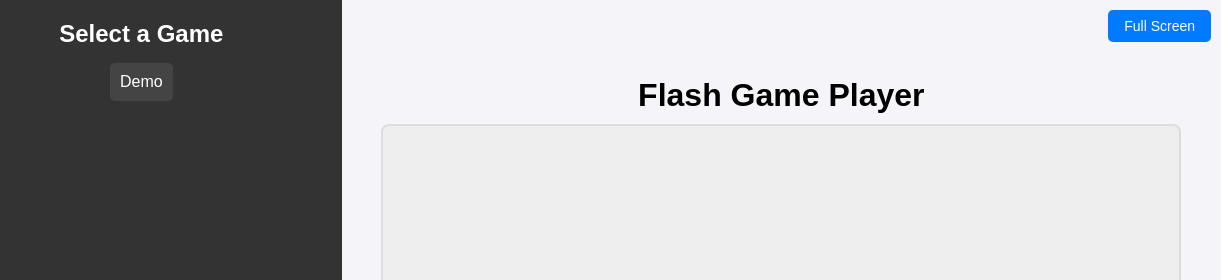
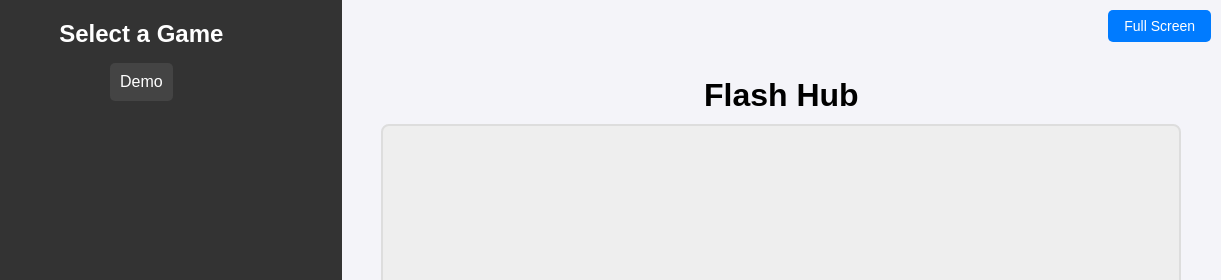
Before and after one commit to flynn-28/flashhub, a plain HTML site: page index.html in a window 1280 px wide. Shown: the top 280 px of the page, 59-1280 px from the left. Drawn offline with Linux system fonts and the light colour scheme.

Commit message:
Update index.html

```diff
--- a/index.html
+++ b/index.html
@@ -3,7 +3,7 @@
 <head>
     <meta charset="UTF-8">
     <meta name="viewport" content="width=device-width, initial-scale=1.0">
-    <title>Flash Game Player</title>
+    <title>Flash Hub</title>
     <script src="ruffle/ruffle.js"></script>
     <link rel="stylesheet" href="styles.css">
 </head>
@@ -18,7 +18,7 @@
         <div id="games"></div>
     </aside>
     <main class="container">
-        <h1 id="title">Flash Game Player</h1>
+        <h1 id="title">Flash Hub</h1>
 
         <input type="file" id="fileInput" accept=".swf" style="display:none">
         <button id="fullscreenToggle">Full Screen</button>
```
